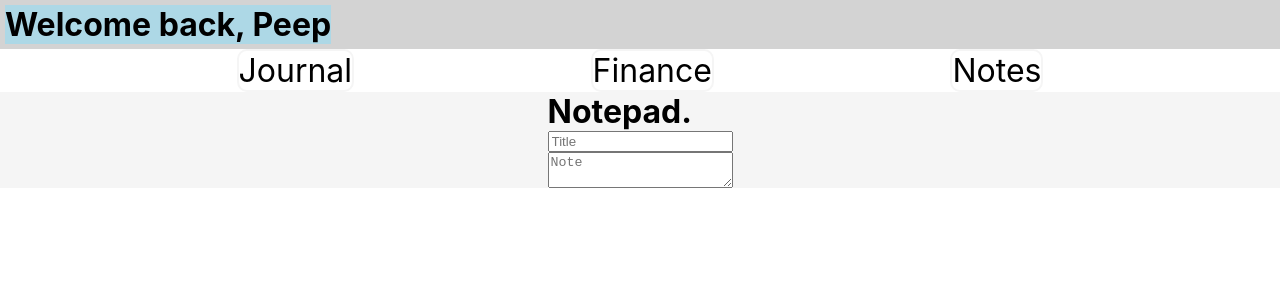
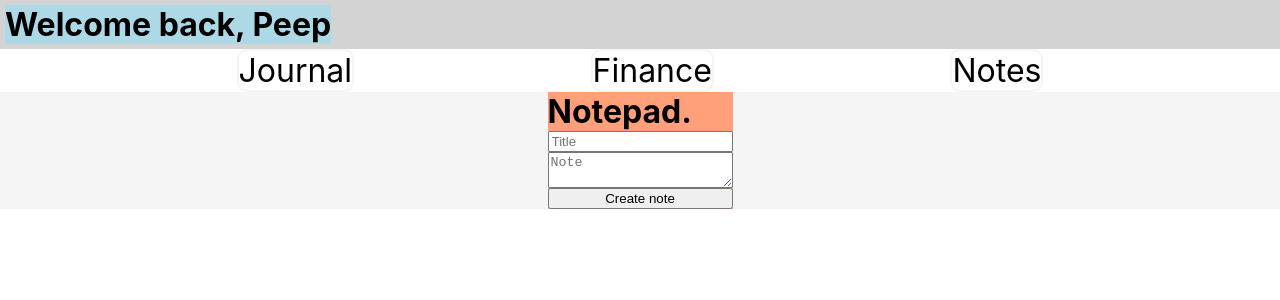
Before and after one commit to arn-foto/encrypt-me, a React (Create React App) app in the folder encrypt-me/: page /notes in a window 1280 px wide. Shown: the top 300 px of the page. Built offline with nearby package versions, Linux system fonts and the light colour scheme.

Commit message:
+ Add button to 'notes'

```diff
--- a/encrypt-me/src/Components/NotepadWidget/index.js
+++ b/encrypt-me/src/Components/NotepadWidget/index.js
@@ -8,6 +8,7 @@ function NotepadWidget() {
 				<h1>Notepad.</h1>
 				<input placeholder="Title" />
 				<textarea placeholder="Note" />
+				<button>Create note</button>
 			</NotepadContainer>
 		</div>
 	);
--- a/encrypt-me/src/Components/NotepadWidget/styles.js
+++ b/encrypt-me/src/Components/NotepadWidget/styles.js
@@ -3,7 +3,7 @@ import styled from "styled-components";
 const NotepadContainer = styled.div`
 	display: flex;
 	flex-direction: column;
-	background-color: whitesmoke;
+	background-color: lightsalmon;
 `;
 
 export { NotepadContainer };
```
